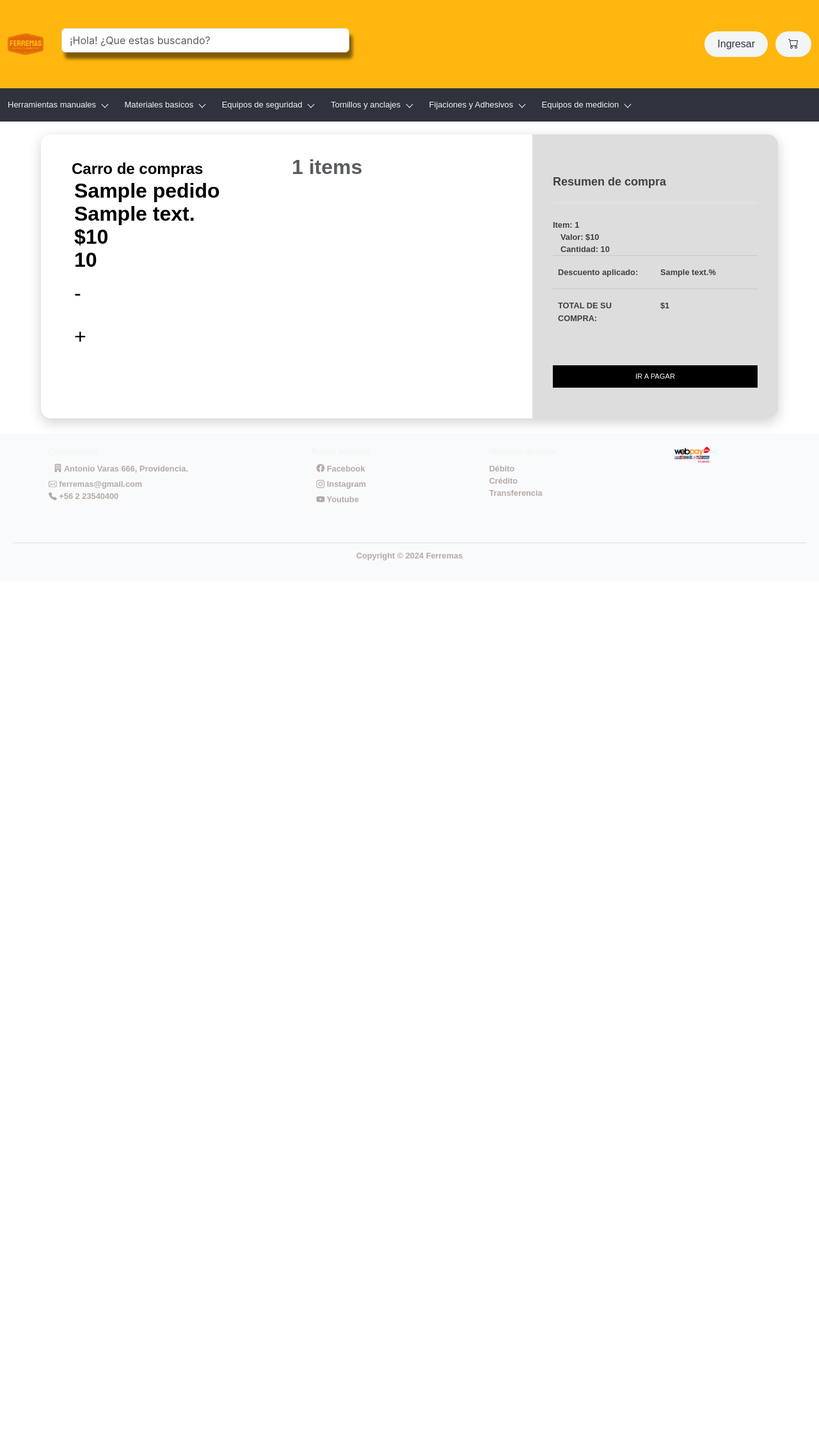
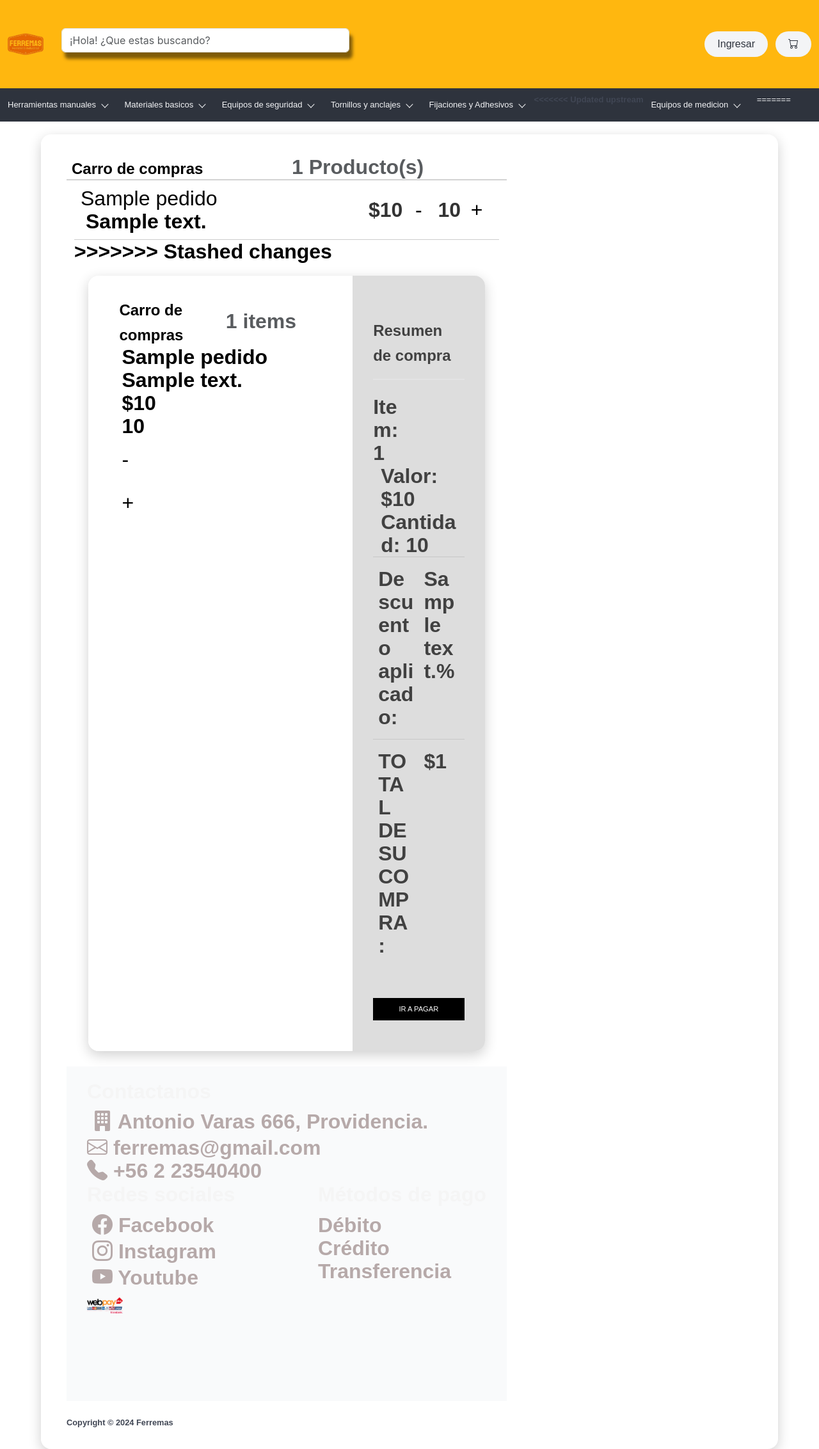
Before and after one commit to Alarconluis099/FERRAMAS, a Flask app: template app/templates/carrito.html in a window 1280 px wide. Shown: the whole page at 64% size. Before the commit the page ends 876 px from the top, so only its background shows below. Run offline with Flask 3, Linux system fonts and the light colour scheme; the template is opened without the code that fills it: most values are stand-ins (such as "Sample title", 1, 10 or a date in 2020).

Commit message:
Visual carrito fix
c

```diff
--- a/app/static/css/style_cliente.css
+++ b/app/static/css/style_cliente.css
@@ -117,6 +117,10 @@ footer a:hover {
   padding: 20px;
 }
 
+.barra-lateral a:hover{
+  color: orange;
+}
+
 .barra-usuario{
   border-bottom: 2px solid lightgray ;
   margin: 10px;
--- a/app/templates/Cliente.html
+++ b/app/templates/Cliente.html
@@ -274,7 +274,7 @@
                   <i class="bi bi-power"></i>
                 </div>
                 <div class="media-content">
-                  <a href="{{ url_for('logout') }}">Cerrar sesión</a>
+                  <a class="title is-5" href="{{ url_for('logout') }}">Cerrar sesión</a>
                 </div>
               </div>
             </div>
--- a/app/templates/carrito.html
+++ b/app/templates/carrito.html
@@ -199,6 +199,7 @@
                         </div>
                       </div>
                     </div>
+<<<<<<< Updated upstream
 
 
                     <div id="navbarBasicExample" class="navbar-menu">
@@ -219,6 +220,48 @@
                               Medidor distancia
                             </a>
                           </div>
+=======
+
+
+      </nav>
+
+      <!-- BODY -->
+
+      <!--Carro de compras-->
+
+
+      <div class="card"> <!--Columna productos-->
+        <div class="row">
+            <div class="col-md-8 cart">
+                <div class="title">
+                    <div class="row">
+                        <div class="col"><h4><b>Carro de compras</b></h4></div>
+                        <div class="col align-self-center text-right text-muted">{{ pedidos|length }} Producto(s)</div>
+                        <div class="info-producto">
+                            <ul>
+                                {% for pedido in pedidos %}
+                                    <li>
+                                      <div class="informacion-producto">
+                                        <p>{{ pedido['nom_pedido'] }}</p> <!-- Nombre -->
+                                        <a> {{ pedido['desc_pedido'] }}</a> <!-- Categoria -->
+                                      </div>
+
+                                      <div class="acciones-producto">
+                                        <p>${{ pedido['precio_total'] }}</p> <!-- Precio -->
+
+                                        <form method="POST" action="{{ url_for('disminuir_cantidad', product_id=pedido['id_pedido']) }}">
+                                            <button type="submit">-</button>
+                                        </form>
+                                        <p>{{ pedido['cantidad_total'] }}</p> <!-- Cantidad -->
+                                        <form method="POST" action="{{ url_for('aumentar_cantidad', product_id=pedido['id_pedido']) }}">
+                                            <button type="submit">+</button>
+                                        </form>
+                                      </div>
+
+                                    </li>
+                                {% endfor %}
+                            </ul>
+>>>>>>> Stashed changes
                         </div>
                       </div>
 
```
